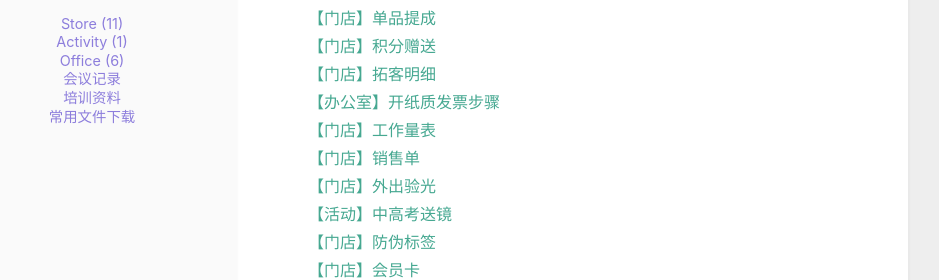
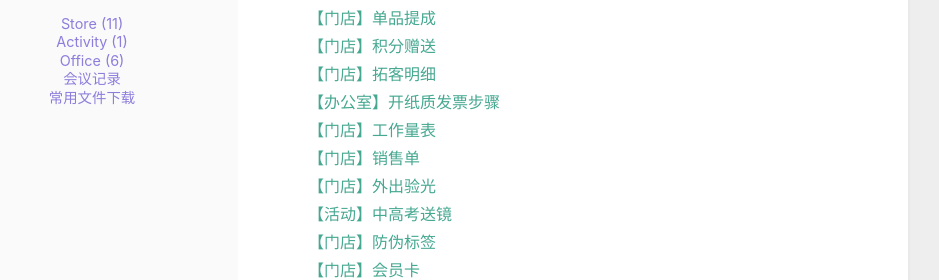
Before and after one commit to cuihuanhuan/cuihuanhuan.github.io, a Jekyll site: the page built from index.html, in a window 1280 px wide. Shown: the part 341-621 px from the top of the page, without its empty margins (212-1151 px from the left). Built offline with Jekyll 4.4.1, drawn with Linux system fonts in a browser that asks for light colours.

Commit message:
Update header.html

```diff
--- a/_includes/header.html
+++ b/_includes/header.html
@@ -40,12 +40,7 @@
         </li>
       </ul>
 
-      <ul class="nav_list">
-        <li class="nav_item">
-          <a href="https://cuihuanhuan.github.io/training/" id="cc">培训资料
-           </a>
-        </li>
-      </ul>
+
 
       <ul class="nav_list">
         <li class="nav_item">
```
